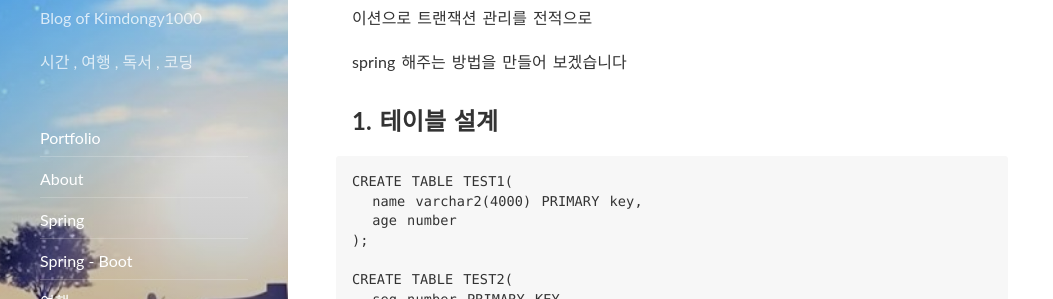
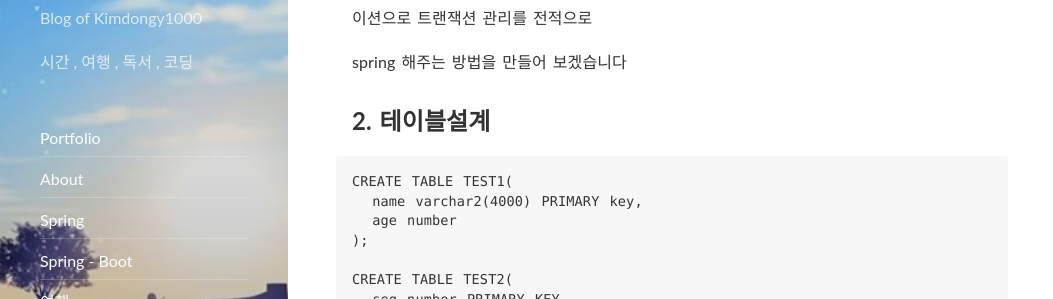
Before and after one commit to SH-Yeon93/SH-Yeon93.github.io, a Jekyll site: the page built from _posts/spring/2020-12-26-making-blog01.md, in a window 1280 px wide and 900 px high, scrolled down 543 px. Shown: the part 154-453 px from the top of the window, without its empty margins (0-1053 px from the left). Built offline with Jekyll 4.4.1, drawn with Linux system fonts in a browser that asks for light colours; nearby versions of some CDN libraries.

Commit message:
테스트

````diff
--- a/_posts/spring/2020-12-26-making-blog01.md
+++ b/_posts/spring/2020-12-26-making-blog01.md
@@ -31,7 +31,7 @@ comments: true
 
 spring 해주는 방법을 만들어 보겠습니다
 
-## 1. 테이블 설계
+## 2. 테이블설계
 ```
 CREATE TABLE TEST1(
   name varchar2(4000) PRIMARY key,
````
